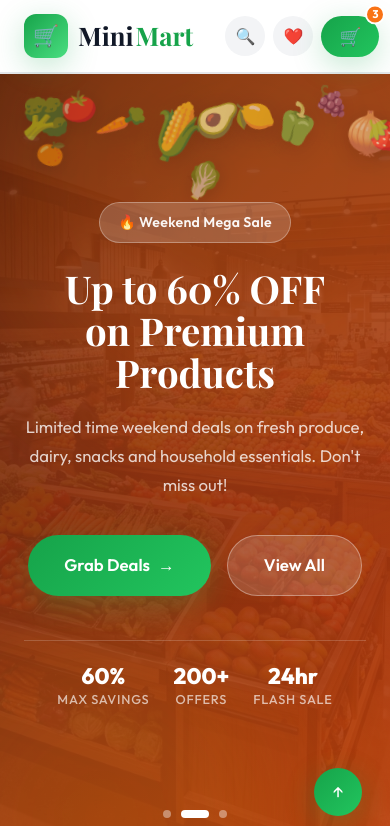
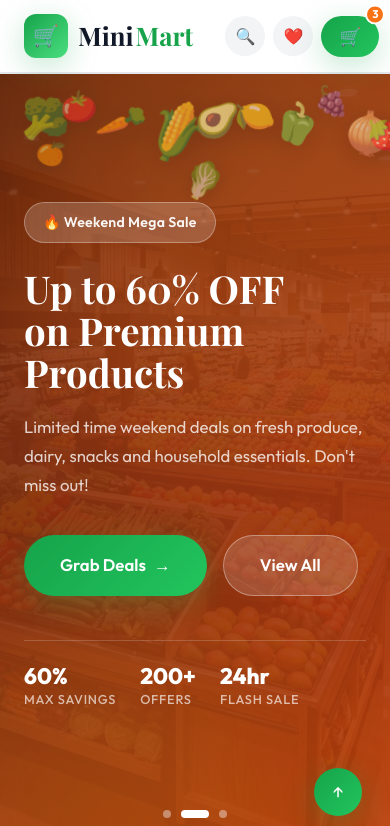
Before and after one commit to prakash200514/MINI-MART, a React (Vite) app: page / in a window 390 px wide. Shown: the top 826 px of the page. Built offline with nearby package versions, Linux system fonts and the light colour scheme.

Commit message:
home aligning

```diff
--- a/src/components/Hero.css
+++ b/src/components/Hero.css
@@ -394,7 +394,7 @@
 @media (max-width: 1024px) {
   .hero__inner {
     grid-template-columns: 1fr;
-    text-align: center;
+    text-align: left;
   }
 
   .hero__content {
@@ -405,9 +405,9 @@
     order: 2;
   }
 
-  .hero__sub { margin-left: auto; margin-right: auto; }
-  .hero__ctas { justify-content: center; }
-  .hero__stats { justify-content: center; }
+  .hero__sub { margin-left: 0; margin-right: auto; }
+  .hero__ctas { justify-content: flex-start; }
+  .hero__stats { justify-content: flex-start; }
 
   .hero__float-tag--1 { left: 0; }
   .hero__float-tag--2 { right: 0; }
```
